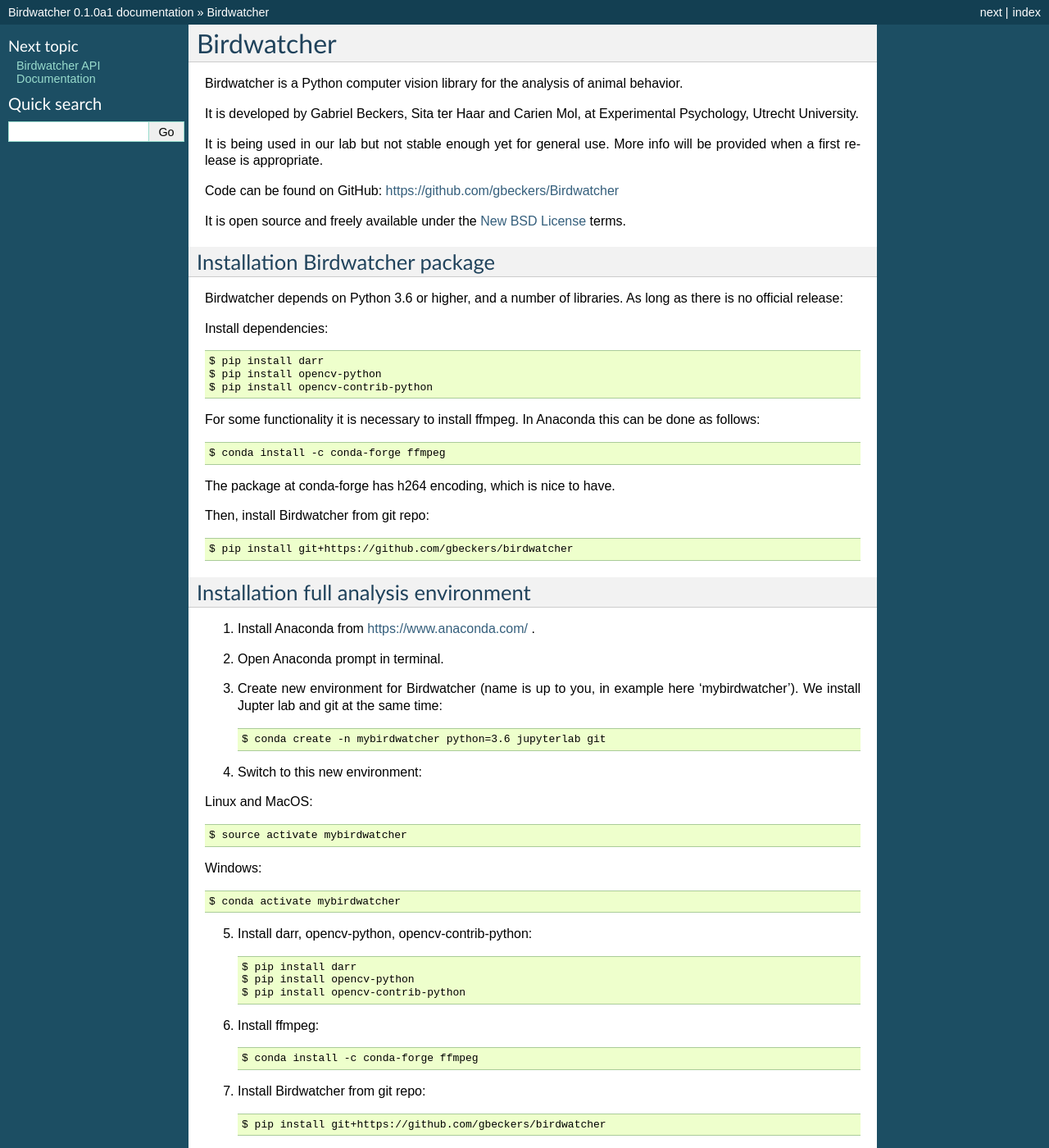
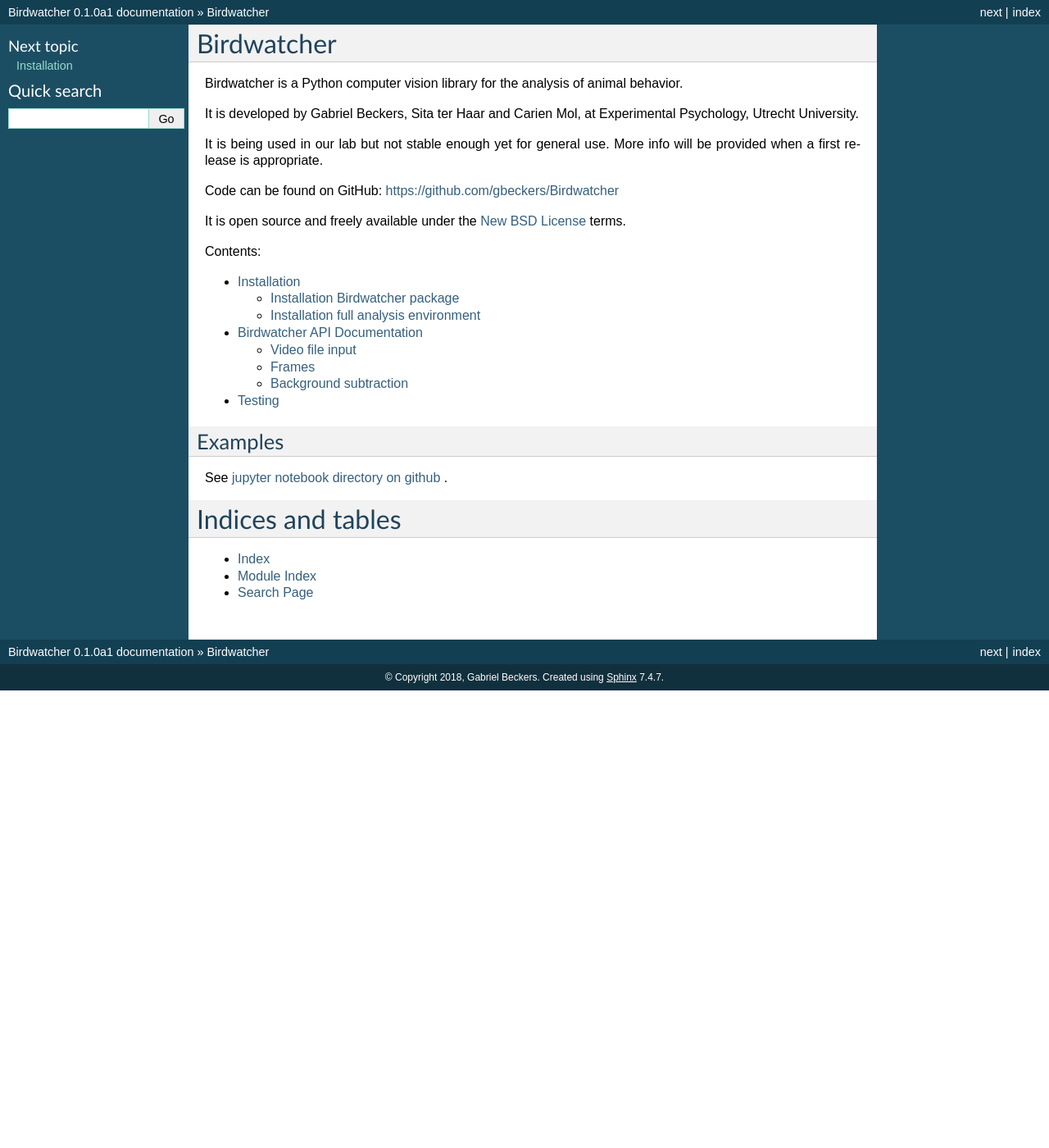
Before and after one commit to gbeckers/Birdwatcher, a Sphinx documentation site: the page built from docs/index.rst, in a window 1280 px wide and 1400 px high. Shown: the whole window at 82% size. Built offline with Sphinx 7.4.7, drawn with Linux system fonts in a browser that asks for light colours; some of the changed text lies outside the part shown.

Commit message:
improved documentation

```diff
--- a/README.rst
+++ b/README.rst
@@ -29,8 +29,8 @@
     $ pip install opencv-python
     $ pip install opencv-contrib-python
 
-For some functionality it is necessary to install ffmpeg. In Anaconda this can
-be done as follows::
+It is also necessary to install ffmpeg. If you do not have this already, one
+way of getting it is in Anaconda, as follows::
 
     $ conda install -c conda-forge ffmpeg
 
--- a/docs/index.rst
+++ b/docs/index.rst
@@ -21,85 +21,14 @@
 <https://opensource.org/licenses/BSD-3-Clause>`__ terms.
 
 
-Installation Birdwatcher package
---------------------------------
 
-Birdwatcher depends on Python 3.6 or higher, and a number of libraries. As
-long as there is no official release:
+.. toctree::
+   :maxdepth: 2
+   :caption: Contents:
 
-Install dependencies::
-
-    $ pip install darr
-    $ pip install opencv-python
-    $ pip install opencv-contrib-python
-
-For some functionality it is necessary to install ffmpeg. In Anaconda this can
-be done as follows::
-
-    $ conda install -c conda-forge ffmpeg
-
-The package at conda-forge has h264 encoding, which is nice to have.
-
-Then, install Birdwatcher from git repo::
-
-    $ pip install git+https://github.com/gbeckers/birdwatcher
-
-
-
-Installation full analysis environment
---------------------------------------
-
-1) Install Anaconda from https://www.anaconda.com/ .
-
-2) Open Anaconda prompt in terminal.
-
-3) Create new environment for Birdwatcher (name is up to you, in example
-   here 'mybirdwatcher'). We install Jupter lab and git at the same time::
-
-    $ conda create -n mybirdwatcher python=3.6 jupyterlab git
-
-
-4) Switch to this new environment:
-
-Linux and MacOS::
-
-$ source activate mybirdwatcher
-
-Windows::
-
-$ conda activate mybirdwatcher
-
-5) Install darr, opencv-python, opencv-contrib-python::
-
-    $ pip install darr
-    $ pip install opencv-python
-    $ pip install opencv-contrib-python
-
-6) Install ffmpeg::
-
-    $ conda install -c conda-forge ffmpeg
-
-7) Install Birdwatcher from git repo::
-
-    $ pip install git+https://github.com/gbeckers/birdwatcher
-
-
-Test
-----
-
-To run the test suite:
-
-.. code:: python
-
-    >>>import birdwatcher as bw
-    >>>bw.test()
-    .............
-    ----------------------------------------------------------------------
-    Ran 13 tests in 2.193s
-
-    OK
-
-    <unittest.runner.TextTestResult run=13 errors=0 failures=0>
+   installation
+   api
+   testing
 
 Examples
 --------
```
Also changed, not shown: other parts of docs/index.rst (+0 -7 lines), docs/api.rst (+9 -4 lines), docs/installation.rst (added, +67 -0 lines), docs/testing.rst (added, +17 -0 lines), 3 other files.
